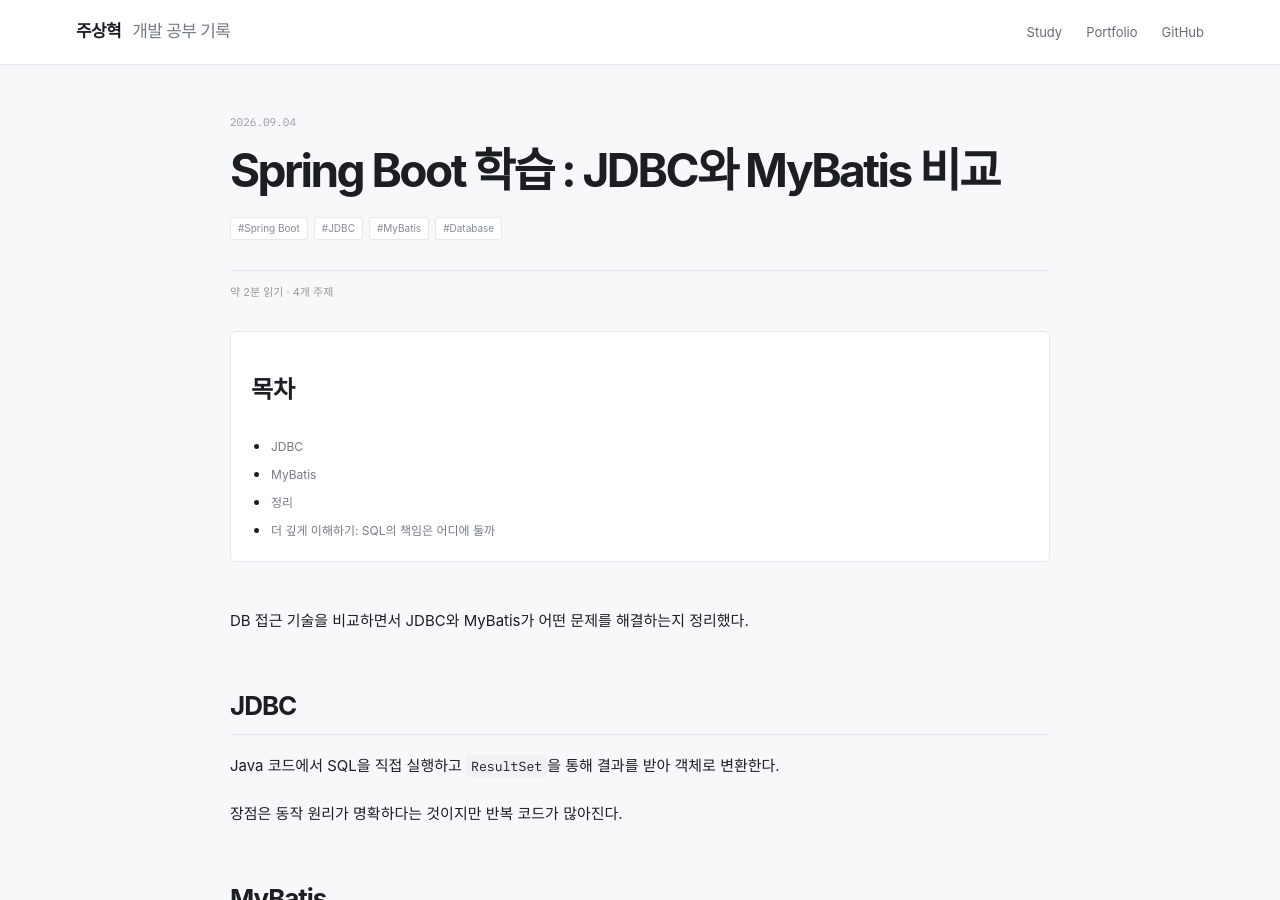
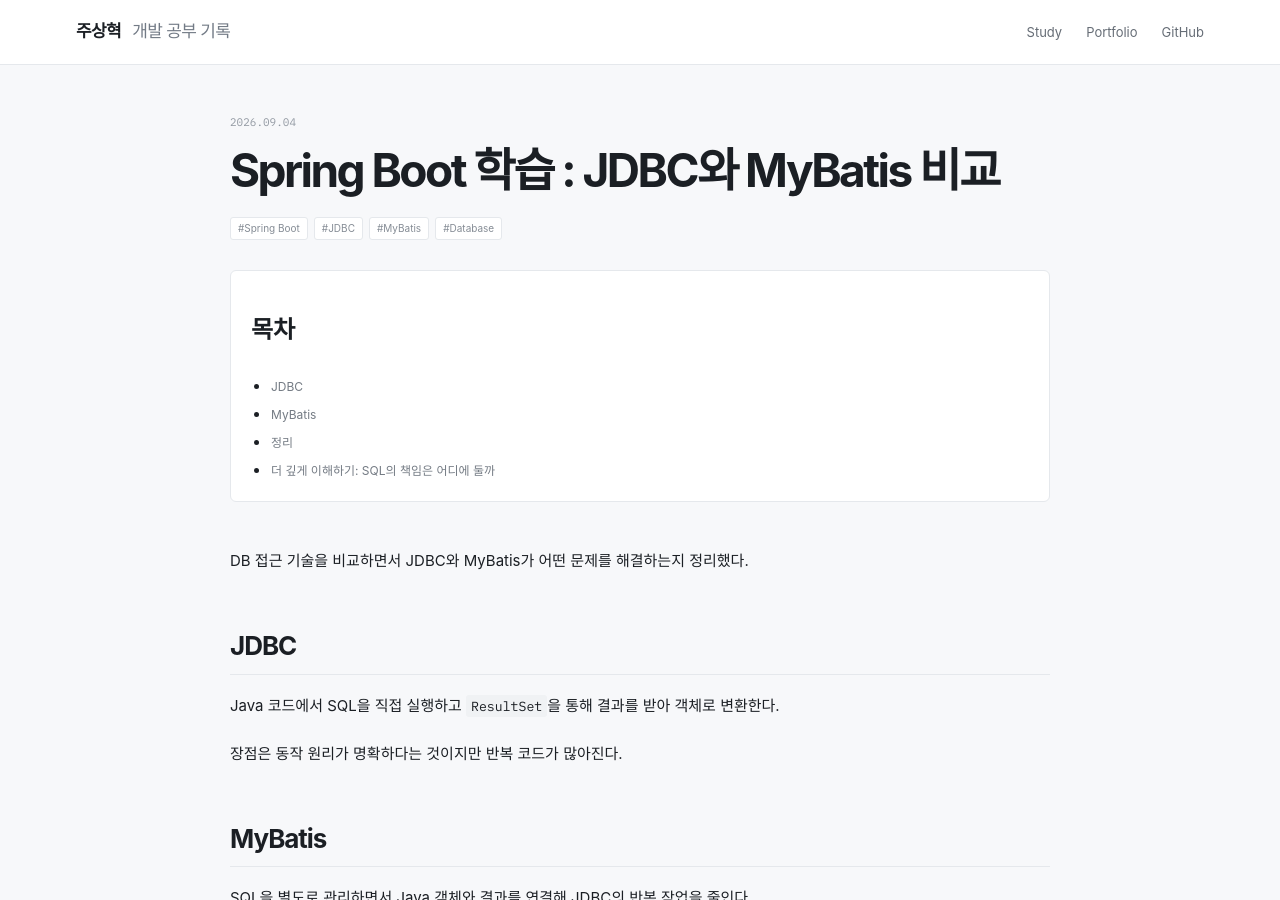
Before and after one commit to zuzusnasna/zuzusnasna.github.io, a Jekyll site: the page built from _posts/2026-09-04-spring-jdbc-mybatis.md, in a window 1280 px wide and 900 px high. Built offline with Jekyll 4.4.1, drawn with Linux system fonts in a browser that asks for light colours; some web fonts are replaced.

Commit message:
정리: 게시글 상단의 읽는 시간 등 불필요한 메타 문구 제거

```diff
--- a/_layouts/post.html
+++ b/_layouts/post.html
@@ -6,7 +6,6 @@ layout: default
   {% assign display_title = page.title | remove_first: '개인 프로젝트 : ' | remove_first: '팀 프로젝트 : ' | remove_first: '설계 : ' | remove_first: '부트캠프 : ' %}
   <h1>{{ display_title }}</h1>
   <div class="post-tags">{% for tag in page.tags %}<a href="{{ '/' | relative_url }}?tag={{ tag | slugify }}">#{{ tag }}</a>{% endfor %}</div>
-  <div class="post-reading-meta" aria-label="글 정보"><span id="reading-time">읽는 시간 계산 중</span></div>
   <nav class="post-toc" id="post-toc" aria-label="목차" hidden>
     <h2 class="toc-title">목차</h2>
     <ul id="post-toc-list"></ul>
@@ -41,10 +40,6 @@ layout: default
     list.appendChild(item);
   });
   if (headings.length >= 3) toc.hidden = false;
-  const text = content.innerText || '';
-  const minutes = Math.max(1, Math.ceil(text.replace(/\s/g, '').length / 450));
-  const readingTime = document.getElementById('reading-time');
-  if (readingTime) readingTime.textContent = '약 ' + minutes + '분 읽기 · ' + headings.length + '개 주제';
   const progress = document.getElementById('reading-progress');
   const updateProgress = () => {
     if (!progress) return;
```
